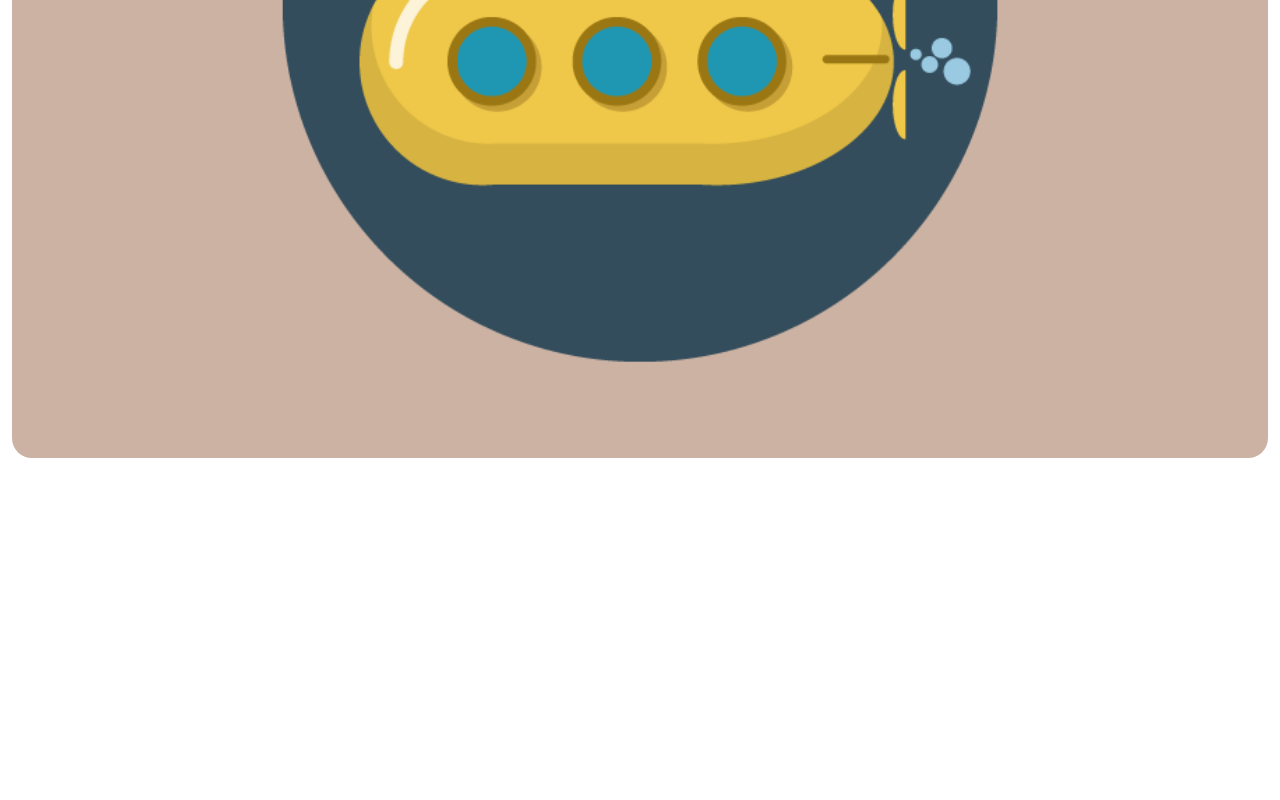
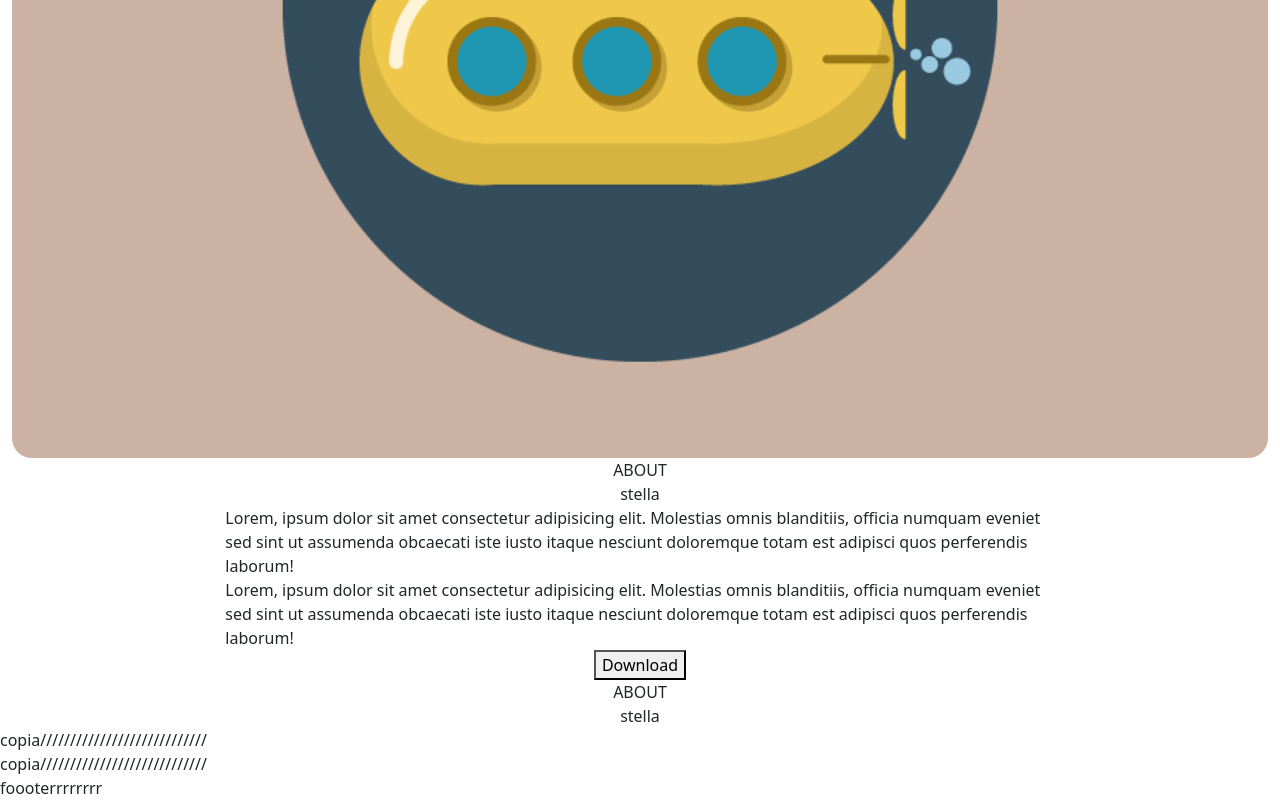
Before and after one commit to magnusson17/html-css-bootstrap-freelancer, a plain HTML site: page index.html in a window 1280 px wide. Shown: the part 5708-6508 px from the top of the page. Before the commit the page ends 6166 px from the top, so only its background shows below. Drawn offline with nearby package versions, Linux system fonts and the light colour scheme.

Commit message:
layout improvement

```diff
--- a/index.html
+++ b/index.html
@@ -168,6 +168,76 @@
         </div>
     </div>
 
+    <section>
+        <div class="container-fluid">
+            <div class="row">
+                <div class="col-12 txt-align-c">
+                    ABOUT
+                </div>
+            </div>
+
+            <div class="row">
+                <div class="col-12 txt-align-c">
+                    stella
+                </div>
+            </div>
+
+            <div class="row">
+                <div class="col-2"></div>
+                <div class="col-8">
+                    Lorem, ipsum dolor sit amet consectetur adipisicing elit. Molestias omnis blanditiis, officia
+                    numquam eveniet sed sint ut assumenda obcaecati iste iusto itaque nesciunt doloremque totam est
+                    adipisci quos perferendis laborum!
+                </div>
+                <div class="col-2"></div>
+            </div>
+
+            <div class="row">
+                <div class="col-2"></div>
+                <div class="col-8">
+                    Lorem, ipsum dolor sit amet consectetur adipisicing elit. Molestias omnis blanditiis, officia
+                    numquam eveniet sed sint ut assumenda obcaecati iste iusto itaque nesciunt doloremque totam est
+                    adipisci quos perferendis laborum!
+                </div>
+                <div class="col-2"></div>
+            </div>
+
+            <div class="row">
+                <div class="col-12 txt-align-c">
+                    <button>Download</button>
+                </div>
+            </div>
+        </div>
+    </section>
+
+    <section>
+        <div class="container">
+            <div class="row">
+                <div class="col-12 txt-align-c">
+                    ABOUT
+                </div>
+            </div>
+
+            <div class="row">
+                <div class="col-12 txt-align-c">
+                    stella
+                </div>
+            </div>
+        </div>
+    </section>
+
+    <section>
+        copia////////////////////////////
+    </section>
+
+    <section>
+        copia////////////////////////////
+    </section>
+
+    <footer>
+        foooterrrrrrrr
+    </footer>
+
     <script src="https://cdn.jsdelivr.net/npm/bootstrap@5.0.2/dist/js/bootstrap.bundle.min.js"
         integrity="sha384-MrcW6ZMFYlzcLA8Nl+NtUVF0sA7MsXsP1UyJoMp4YLEuNSfAP+JcXn/tWtIaxVXM"
         crossorigin="anonymous"></script>
```
